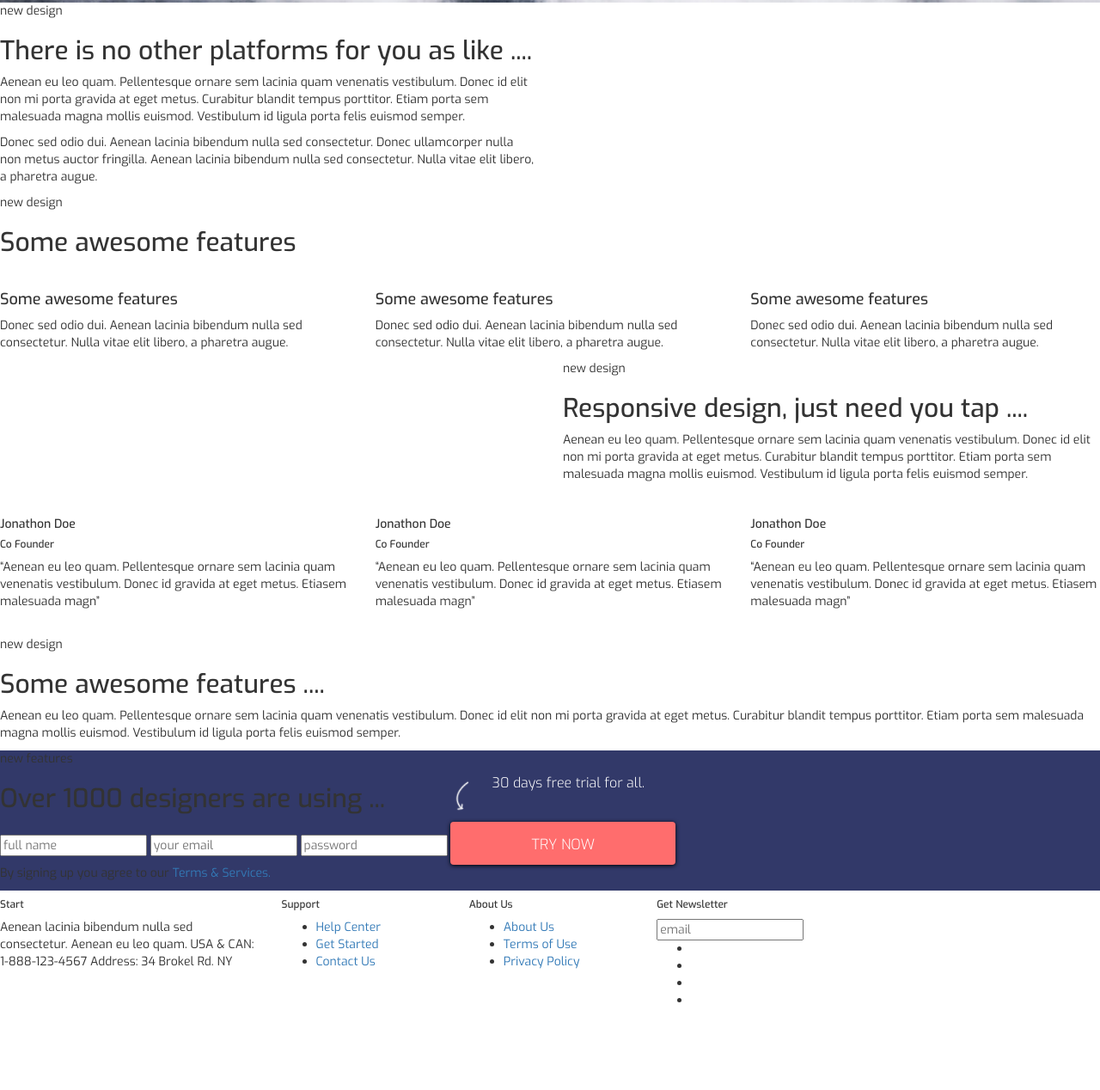
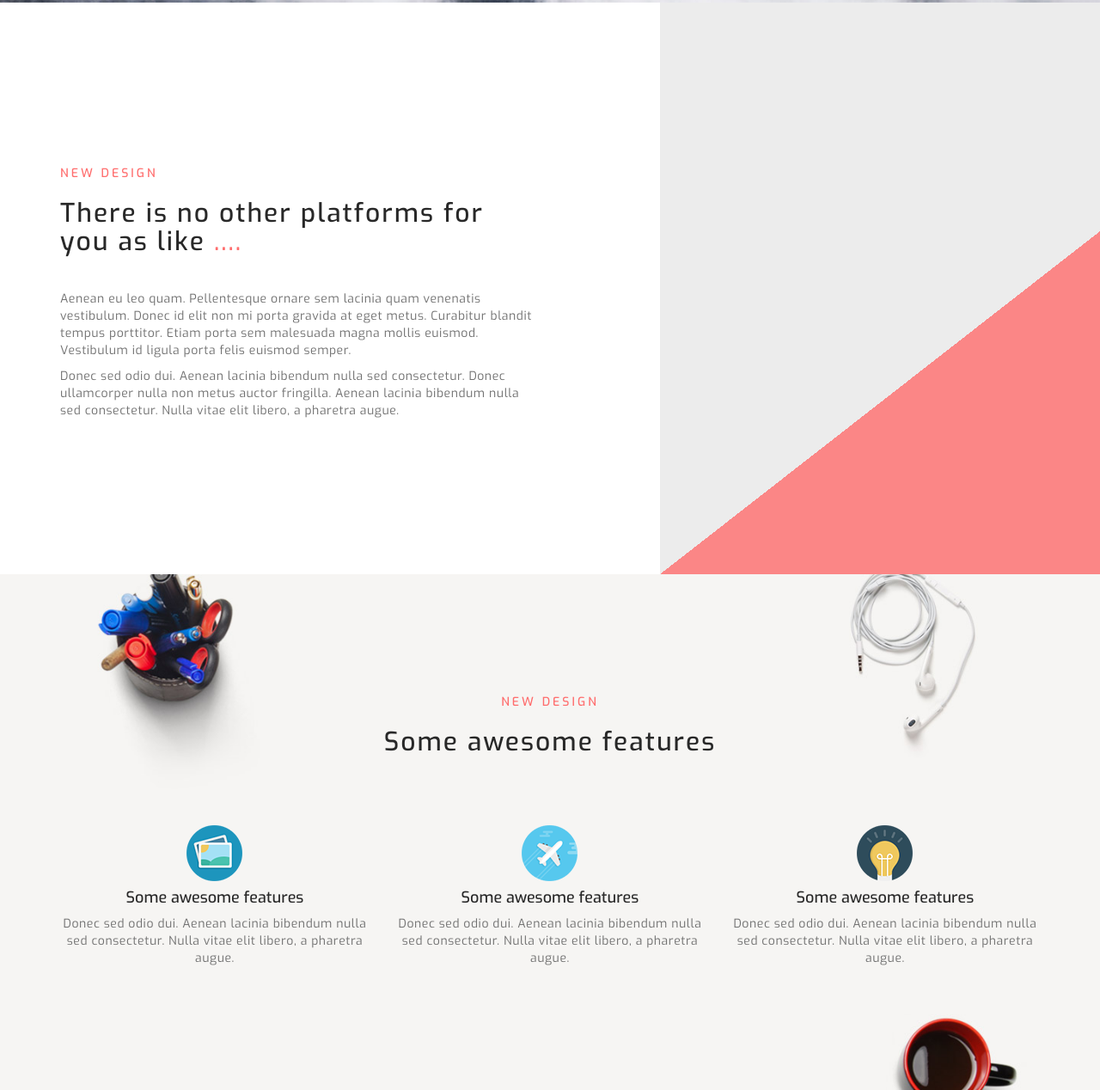
Before and after one commit to bazoooker/corporate, a website: page app/index.html in a window 1280 px wide. Shown: the part 797-2065 px from the top of the page at 86% size. Before the commit the page ends 1981 px from the top, so only its background shows below. Drawn offline with nearby package versions, Linux system fonts and the light colour scheme.

Commit message:
stylized 2 new sections

```diff
--- a/app/index.html
+++ b/app/index.html
@@ -36,6 +36,7 @@
 <!-- секция под хедером begin -->
 
     <div class="new-design">
+      <div class="container">
         <div class="row">
           <div class="col-md-6">
             <div class="feature-info">
@@ -44,7 +45,7 @@
               </p>
 
               <h2 class="feature-info__heading">
-              There is no other platforms for you as like <span class="4dots">....</span>
+                There is no other platforms for you as like <span class="dots">....</span>
               </h2>
 
               <p class="feature-info__description">
@@ -56,7 +57,10 @@
               </p>
             </div>
           </div>
-        <div class="col-md-6"></div>
+          <div class="col-md-6">
+
+          </div>
+        </div>
       </div>
     </div>
 
@@ -65,10 +69,11 @@
 <!-- особенности в три колонки begin -->
 
     <div class="new-features">
+      <div class="container">
         <div class="row">
           <div class="col-md-12">
 
-          <div class="feature-info">
+            <div class="feature-info text-center">
               <p class="feature-info__subheading">
                 new design
               </p>
@@ -80,43 +85,52 @@
           </div>
         </div>
 
+        <div class="cool-features">
           <div class="row">
             <div class="col-md-4">
-          <img src="" alt="" class="new-features__icon">
-          <h4 class="new-features__subheading">
+              <div class="feature-single">
+                <img src="img/icon_feature-1.png" alt="" class="feature-single__icon">
+                <h4 class="feature-single__heading">
                   Some awesome features
                 </h4>
-          <p>
-            Donec sed odio dui. Aenean lacinia bibendum nulla sed consectetur. Nulla vitae elit libero, a pharetra augue.
-          </p>
-        </div>
-        <div class="col-md-4">
-          <img src="" alt="" class="new-features__icon">
-          <h4 class="new-features__subheading">
-            Some awesome features
-          </h4>
-          <p>
-            Donec sed odio dui. Aenean lacinia bibendum nulla sed consectetur. Nulla vitae elit libero, a pharetra augue.
-          </p>
-        </div>
-        <div class="col-md-4">
-          <img src="" alt="" class="new-features__icon">
-          <h4 class="new-features__subheading">
-            Some awesome features
-          </h4>
-          <p>
+                <p class="feature-single__description">
                   Donec sed odio dui. Aenean lacinia bibendum nulla sed consectetur. Nulla vitae elit libero, a pharetra augue.
                 </p>
               </div>
             </div>
+            <div class="col-md-4">
+              <div class="feature-single">
+                <img src="img/icon_feature-2.png" alt="" class="feature-single__icon">
+                <h4 class="feature-single__heading">
+                  Some awesome features
+                </h4>
+                <p class="feature-single__description">
+                  Donec sed odio dui. Aenean lacinia bibendum nulla sed consectetur. Nulla vitae elit libero, a pharetra augue.
+                </p>
+              </div>
+            </div>
+            <div class="col-md-4">
+              <div class="feature-single">
+                <img src="img/icon_feature-3.png" alt="" class="feature-single__icon">
+                <h4 class="feature-single__heading">
+                  Some awesome features
+                </h4>
+                <p class="feature-single__description">
+                  Donec sed odio dui. Aenean lacinia bibendum nulla sed consectetur. Nulla vitae elit libero, a pharetra augue.
+                </p>
+              </div>
+            </div>
+          </div>
+        </div>
 
+      </div>
     </div>
 
 <!-- особенности в три колонки end -->
 
 <!-- адаптивный дизайн begin -->
-
-    <div class="new-design">
+    <div class="container">
+      <div class="responsive-design">
 
         <div class="row">
           <div class="col-md-6"></div>
@@ -135,6 +149,7 @@
           </div>
         </div>
 
+      </div>
     </div>
 
 <!-- адаптивный дизайн end -->
--- /dev/null
+++ b/app/sass/block/_feature-info.scss
@@ -0,0 +1,25 @@
+.feature-info {
+
+}
+
+.feature-info__subheading {
+	color: $main-color;
+	text-transform: uppercase;
+	letter-spacing: 3px;
+	font-weight: 500;
+}
+
+.feature-info__heading {
+	color: $heading-color;
+	letter-spacing: 2px;
+	margin-bottom: 40px;
+}
+
+.feature-info__description {
+	color: $text-color;
+	letter-spacing: .04em;
+}
+
+.dots {
+	color: $main-color;
+}
--- /dev/null
+++ b/app/sass/block/_new-design.scss
@@ -0,0 +1,28 @@
+.new-design {
+	position: relative;
+	padding: 189px 0 170px 0;
+}
+
+.new-design::after {
+	display: block;
+	content: '';
+	position: absolute;
+	top: 0;
+	right: 0;
+    background-color: #ececec;
+    height: 100%;
+    width: 40%;
+    z-index: 2;
+}
+
+.new-design::before {
+	display: block;
+	content: '';
+	position: absolute;
+	bottom: 0;
+	right: 0;
+    background: linear-gradient(to right bottom, rgba(255, 255, 255, 0) 50%, rgba(251, 134, 134, 100) 50%);
+    height: 60%;
+    width: 40%;
+    z-index: 3;
+}
--- /dev/null
+++ b/app/sass/block/_new-features.scss
@@ -0,0 +1,10 @@
+.new-features {
+	padding: 139px 0 170px 0;
+	background-image: url(../../img/new-features-bg.jpg);
+	background-repeat: no-repeat;
+	background-size: 100% auto;
+}
+
+.cool-features {
+	margin-top: 40px;
+}
--- /dev/null
+++ b/app/sass/block/_single-feature.scss
@@ -0,0 +1,7 @@
+.feature-single {
+	text-align: center;
+}
+
+.feature-single__heading {
+	color: $heading-color;
+}
--- a/app/sass/main.scss
+++ b/app/sass/main.scss
@@ -1,5 +1,6 @@
 $main-color: #ff6d6d;
-
+$text-color: #717171;
+$heading-color: #282828;
 
 // подключаем бутстрап
 @import "../../node_modules/bootstrap-sass/assets/stylesheets/_bootstrap.scss";
@@ -10,11 +11,25 @@ $main-color: #ff6d6d;
 // подключаем шрифты
 @import url('https://fonts.googleapis.com/css?family=Exo:100,200,300,400,400i,500');
 
+
+// малые блоки и кнопки
+
 @import "block/_action-btn";
+
+@import "block/_play-btn";
+
+@import "block/_single-feature";
+
+
+// секции в порядке следования сверху вниз
 
 @import "block/_header";
 
-@import "block/_play-btn";
+@import "block/_new-design";
+
+@import "block/_feature-info";
+
+@import "block/_new-features";
 
 
 
@@ -22,6 +37,25 @@ $main-color: #ff6d6d;
 * {
 	font-family: 'Exo', sans-serif;
 }
+
+p {
+    letter-spacing: .04em;
+}
+
+// .colored {
+//     background-color: #ececec;
+//     width: 80%;
+//     height: 100%;
+// }
+
+
+
+
+
+
+
+
+
 
 .sprite {
     background-image: url(spritesheet.png);
```
Also changed, not shown: app/css/main.css, app/img/new-features-bg.jpg (renamed from app/img/features-bg.jpg). Lines whose indentation alone changed are shown as unchanged.
